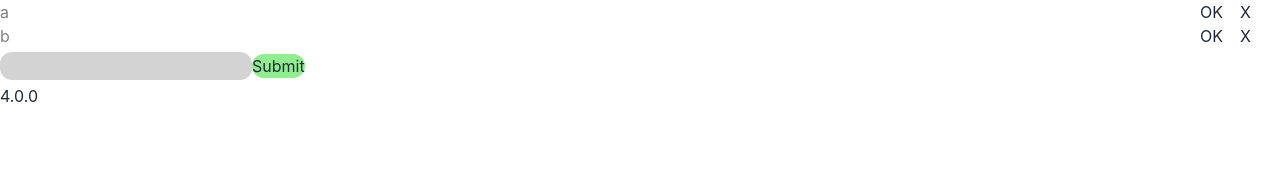
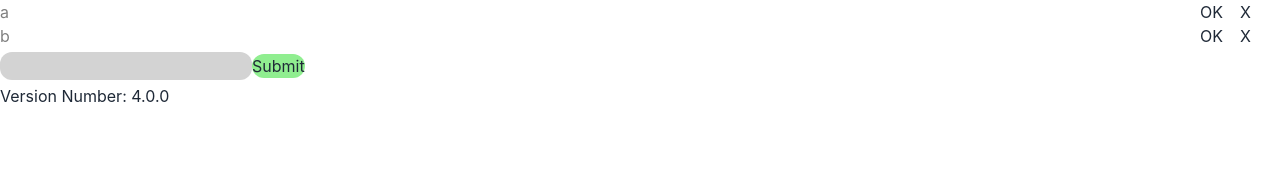
Before and after one commit to prabhanshjn/test-react-redux, a React (Create React App) app: page / in a window 1280 px wide. Shown: the top 174 px of the page. Built offline with nearby package versions, Linux system fonts and the light colour scheme.

Commit message:
github deploy

```diff
--- a/src/Page/TodoListPage/TodoListPage.tsx
+++ b/src/Page/TodoListPage/TodoListPage.tsx
@@ -14,7 +14,7 @@ const TodoListPage: React.FC = (props) => {
     return (
       <div>
         <TodoList items={todos} />
-        <footer>{package_json.version}</footer>
+        <footer>Version Number: {package_json.version}</footer>
       </div>
     )
   }
```
